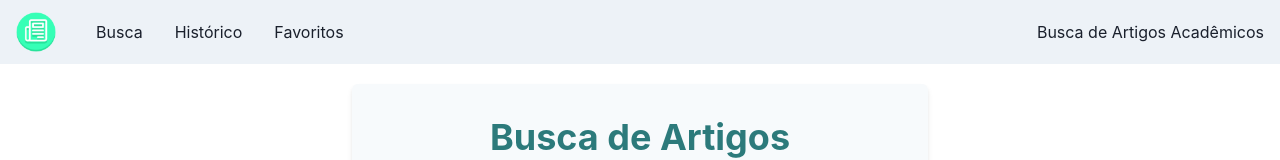
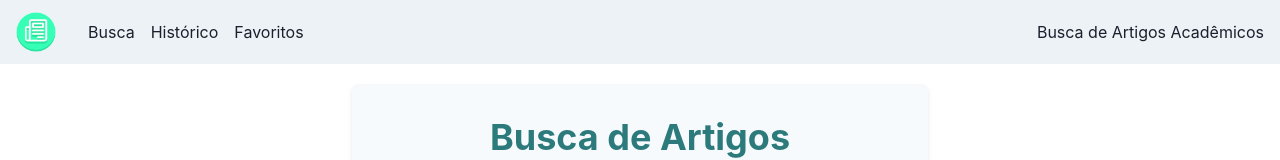
Before and after one commit to Grazziano/article-finder, a React (Vite) app: page / in a window 1280 px wide. Shown: the top 160 px of the page. Built offline with nearby package versions, Linux system fonts and the light colour scheme.

Commit message:
Changing the Chakra link to the react router dom link

```diff
--- a/src/components/NavBar.tsx
+++ b/src/components/NavBar.tsx
@@ -2,7 +2,7 @@ import {
   Box,
   Flex,
   HStack,
-  Link,
+  // Link,
   IconButton,
   // Button,
   useDisclosure,
@@ -10,6 +10,7 @@ import {
   Image,
   Text,
 } from '@chakra-ui/react';
+import { Link } from 'react-router-dom';
 import { HamburgerIcon, CloseIcon } from '@chakra-ui/icons';
 import PaperImg from '../assets/images/paper.png';
 
@@ -28,14 +29,14 @@ const NavLink = ({ children }: { children: React.ReactNode }) => {
 
   return (
     <Link
-      px={2}
-      py={1}
-      rounded={'md'}
-      _hover={{
-        textDecoration: 'none',
-        bg: 'gray.200',
-      }}
-      href={link}
+      // px={2}
+      // py={1}
+      // rounded={'md'}
+      // _hover={{
+      //   textDecoration: 'none',
+      //   bg: 'gray.200',
+      // }}
+      to={link}
     >
       {children}
     </Link>
```
